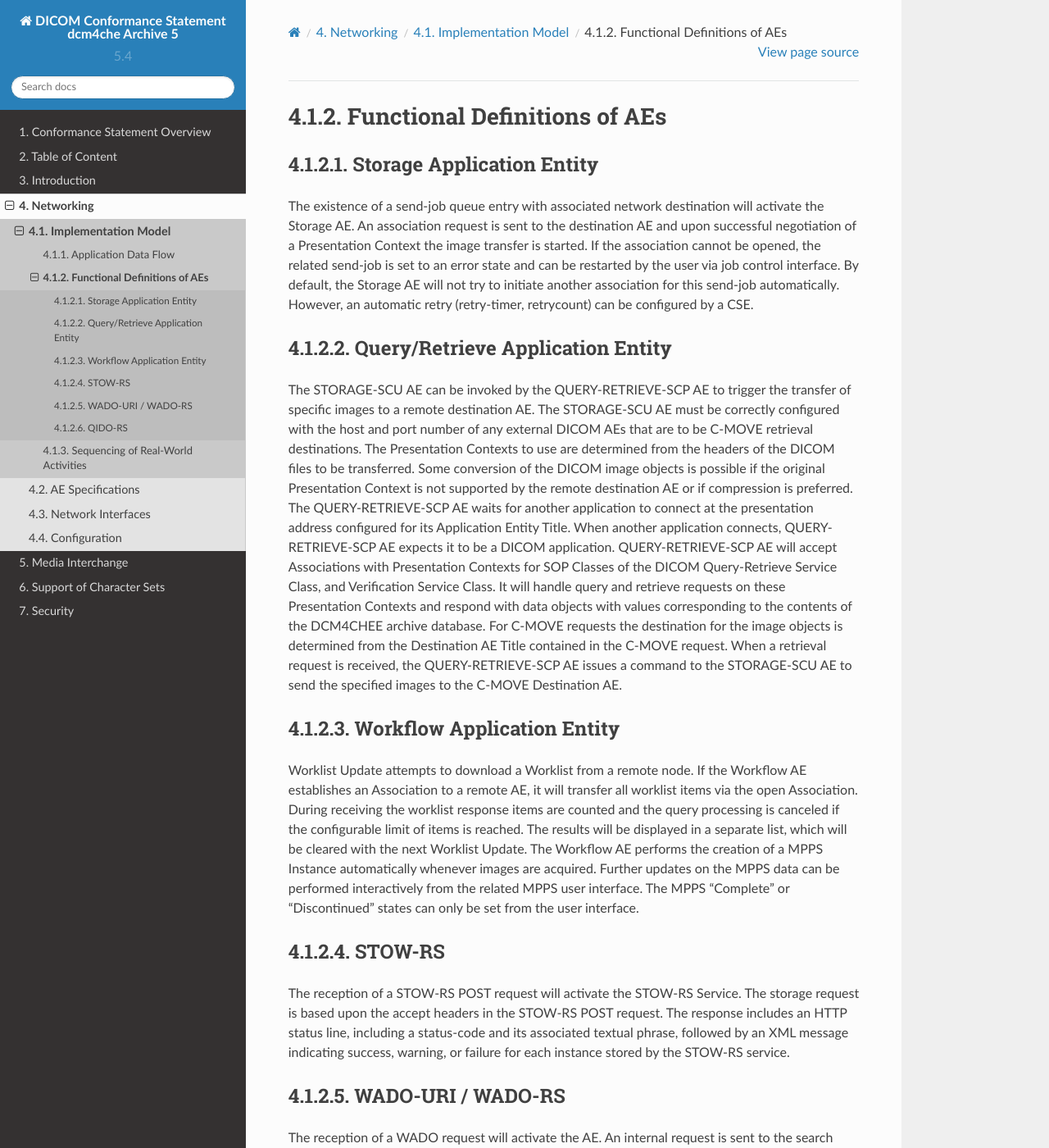
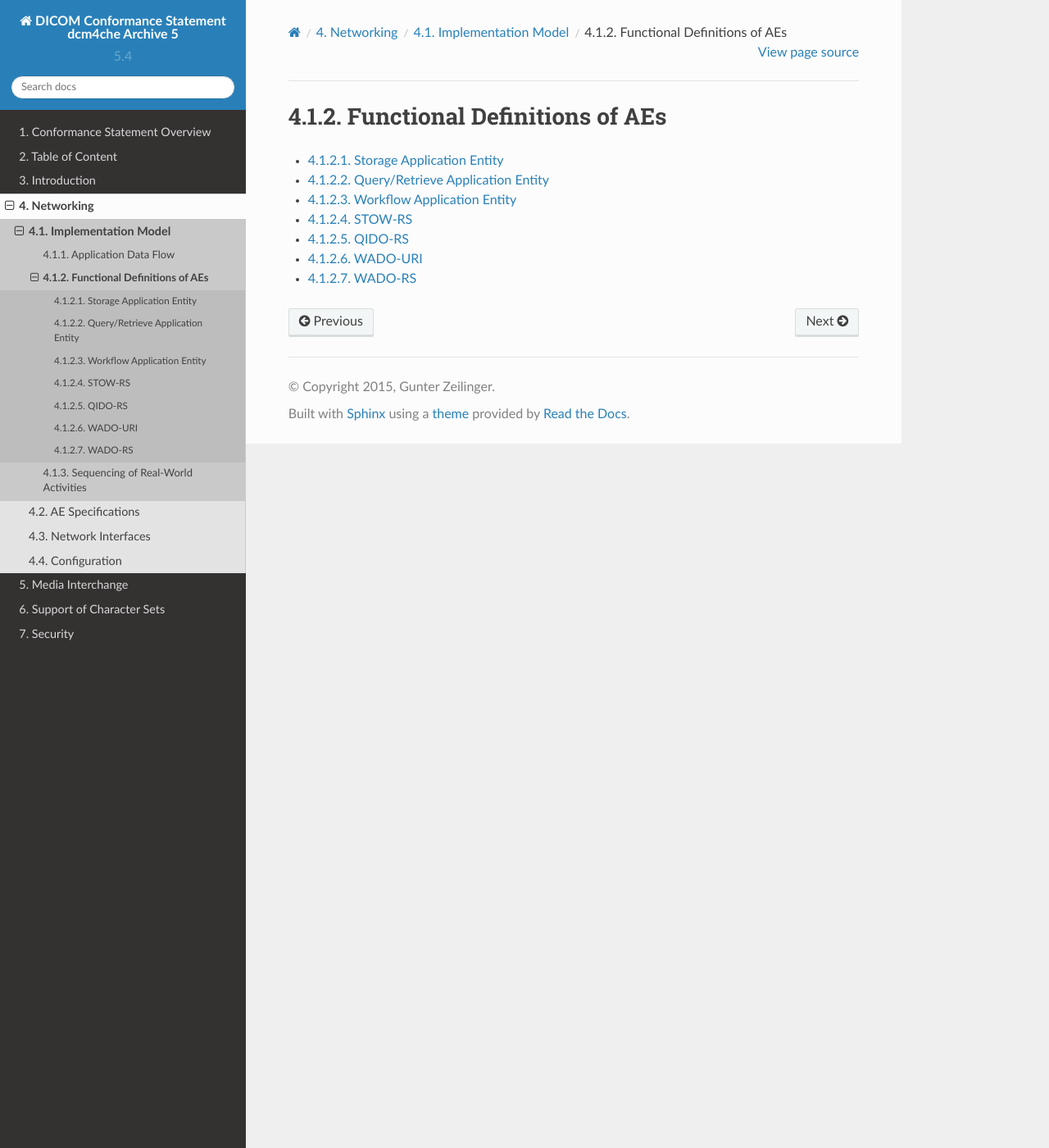
Before and after one commit to dcm4che/dcm4chee-arc-cs, a Sphinx documentation site: the page built from docs/networking/model/fktdefs.rst, in a window 1280 px wide and 1400 px high. Shown: the whole window at 82% size. Built offline with Sphinx 7.4.7 and the Read the Docs theme 2.0.0, drawn with Linux system fonts in a browser that asks for light colours; some of the changed text lies outside the part shown.

Commit message:
restructure functional definitions

```diff
--- a/docs/networking/model/fktdefs.rst
+++ b/docs/networking/model/fktdefs.rst
@@ -1,46 +1,11 @@
 Functional Definitions of AEs
 ^^^^^^^^^^^^^^^^^^^^^^^^^^^^^
+.. toctree::
 
-.. _storage:
-
-Storage Application Entity
-""""""""""""""""""""""""""
-
-The existence of a send-job queue entry with associated network destination will activate the Storage AE. An association request is sent to the destination AE and upon successful negotiation of a Presentation Context the image transfer is started. If the association cannot be opened, the related send-job is set to an error state and can be restarted by the user via job control interface. By default, the Storage AE will not try to initiate another association for this send-job automatically. However, an automatic retry (retry-timer, retry­count) can be configured by a CSE.
-
-.. _query-retrieve:
-
-Query/Retrieve Application Entity
-"""""""""""""""""""""""""""""""""
-
-The STORAGE-SCU AE can be invoked by the QUERY-RETRIEVE-SCP AE to trigger the transfer of specific images to a remote destination AE. The STORAGE-SCU AE must be correctly configured with the host and port number of any external DICOM AEs that are to be C-MOVE retrieval destinations. The Presentation Contexts to use are determined from the headers of the DICOM files to be transferred. Some conversion of the DICOM image objects is possible if the original Presentation Context is not supported by the remote destination AE or if compression is preferred.
-The QUERY-RETRIEVE-SCP AE waits for another application to connect at the presentation address configured for its Application Entity Title. When another application connects, QUERY-RETRIEVE-SCP AE expects it to be a DICOM application. QUERY-RETRIEVE-SCP AE will accept Associations with Presentation Contexts for SOP Classes of the DICOM Query-Retrieve Service Class, and Verification Service Class. It will handle query and retrieve requests on these Presentation Contexts and respond with data objects with values corresponding to the contents of the DCM4CHEE archive database. For C-MOVE requests the destination for the image objects is determined from the Destination AE Title contained in the C-MOVE request. When a retrieval request is received, the QUERY-RETRIEVE-SCP AE issues a command to the STORAGE-SCU AE to send the specified images to the C-MOVE Destination AE.
-
-.. _workflow:
-
-Workflow Application Entity
-"""""""""""""""""""""""""""
-
-Worklist Update attempts to download a Worklist from a remote node. If the Workflow AE establishes an Association to a remote AE, it will transfer all worklist items via the open Association. During receiving the worklist response items are counted and the query processing is canceled if the configurable limit of items is reached. The results will be displayed in a separate list, which will be cleared with the next Worklist Update.
-The Workflow AE performs the creation of a MPPS Instance automatically whenever images are acquired. Further updates on the MPPS data can be performed interactively from the related MPPS user interface. The MPPS "Complete" or "Discontinued" states can only be set from the user interface.
-
-.. _stow-rs:
-
-STOW-RS
-"""""""
-
-The reception of a STOW-RS POST request will activate the STOW-RS Service. The storage request is based upon the accept headers in the STOW-RS POST request. The response includes an HTTP status line, including a status-code and its associated textual phrase, followed by an XML message indicating success, warning, or failure for each instance stored by the STOW-RS service.
-
-.. _wado-uri-wado-rs:
-
-WADO-URI / WADO-RS
-""""""""""""""""""
-
-The reception of a WADO request will activate the AE. An internal request is sent to the search capabilities of the DCM4CHEE-WADO-SERVICE. This request is based upon the request parameters or the URL resource end point from the WADO request. The response is a list of all SOP instances stored on the DCM4CHEE-PACS-ARCHIVE that match the request parameters. If there are no matching instances, the AE will indicate this in the WADO response. For all matching instances, the AE will utilize the internal image transfer request to obtain a copy of each instance. If the request was for retrieval of instances, these instances will be returned. If the request was for retrieval of rendered instances, then the AE will render each instance and return the rendered results.
-
-.. _qido-rs:
-
-QIDO-RS
-"""""""
-
-The reception of a QIDO-RS GET request will activate the QIDO-RS Provider. An internal query request is sent to the search capabilities of the associated PACS or Vendor Neutral Archive (VNA). The search result is based upon the URL of the QIDO-RS GET request. The response is a status code indicating the success, warning, or failure of the search along with any matching results stored in the Remote PACS or VNA.
+   fktdefs/storage
+   fktdefs/query-retrieve
+   fktdefs/workflow
+   fktdefs/stow-rs
+   fktdefs/qido-rs
+   fktdefs/wado-uri
+   fktdefs/wado-rs
--- /dev/null
+++ b/docs/networking/model/fktdefs/qido-rs.rst
@@ -0,0 +1,4 @@
+QIDO-RS
+"""""""
+
+The reception of a QIDO-RS GET request will activate the QIDO-RS Provider. An internal query request is sent to the search capabilities of the associated PACS or Vendor Neutral Archive (VNA). The search result is based upon the URL of the QIDO-RS GET request. The response is a status code indicating the success, warning, or failure of the search along with any matching results stored in the Remote PACS or VNA.
--- /dev/null
+++ b/docs/networking/model/fktdefs/query-retrieve.rst
@@ -0,0 +1,5 @@
+Query/Retrieve Application Entity
+"""""""""""""""""""""""""""""""""
+
+The STORAGE-SCU AE can be invoked by the QUERY-RETRIEVE-SCP AE to trigger the transfer of specific images to a remote destination AE. The STORAGE-SCU AE must be correctly configured with the host and port number of any external DICOM AEs that are to be C-MOVE retrieval destinations. The Presentation Contexts to use are determined from the headers of the DICOM files to be transferred. Some conversion of the DICOM image objects is possible if the original Presentation Context is not supported by the remote destination AE or if compression is preferred.
+The QUERY-RETRIEVE-SCP AE waits for another application to connect at the presentation address configured for its Application Entity Title. When another application connects, QUERY-RETRIEVE-SCP AE expects it to be a DICOM application. QUERY-RETRIEVE-SCP AE will accept Associations with Presentation Contexts for SOP Classes of the DICOM Query-Retrieve Service Class, and Verification Service Class. It will handle query and retrieve requests on these Presentation Contexts and respond with data objects with values corresponding to the contents of the DCM4CHEE archive database. For C-MOVE requests the destination for the image objects is determined from the Destination AE Title contained in the C-MOVE request. When a retrieval request is received, the QUERY-RETRIEVE-SCP AE issues a command to the STORAGE-SCU AE to send the specified images to the C-MOVE Destination AE.
--- /dev/null
+++ b/docs/networking/model/fktdefs/storage.rst
@@ -0,0 +1,4 @@
+Storage Application Entity
+""""""""""""""""""""""""""
+
+The existence of a send-job queue entry with associated network destination will activate the Storage AE. An association request is sent to the destination AE and upon successful negotiation of a Presentation Context the image transfer is started. If the association cannot be opened, the related send-job is set to an error state and can be restarted by the user via job control interface. By default, the Storage AE will not try to initiate another association for this send-job automatically. However, an automatic retry (retry-timer, retry­count) can be configured by a CSE.
--- /dev/null
+++ b/docs/networking/model/fktdefs/stow-rs.rst
@@ -0,0 +1,4 @@
+STOW-RS
+"""""""
+
+The reception of a STOW-RS POST request will activate the STOW-RS Service. The storage request is based upon the accept headers in the STOW-RS POST request. The response includes an HTTP status line, including a status-code and its associated textual phrase, followed by an XML message indicating success, warning, or failure for each instance stored by the STOW-RS service.
--- /dev/null
+++ b/docs/networking/model/fktdefs/wado-rs.rst
@@ -0,0 +1,4 @@
+WADO-RS
+"""""""
+
+The reception of a WADO request will activate the AE. An internal request is sent to the search capabilities of the DCM4CHEE-WADO-SERVICE. This request is based upon the request parameters or the URL resource end point from the WADO request. The response is a list of all SOP instances stored on the DCM4CHEE-PACS-ARCHIVE that match the request parameters. If there are no matching instances, the AE will indicate this in the WADO response. For all matching instances, the AE will utilize the internal image transfer request to obtain a copy of each instance. If the request was for retrieval of instances, these instances will be returned. If the request was for retrieval of rendered instances, then the AE will render each instance and return the rendered results.
--- /dev/null
+++ b/docs/networking/model/fktdefs/wado-uri.rst
@@ -0,0 +1,4 @@
+WADO-URI
+""""""""
+
+The reception of a WADO request will activate the AE. An internal request is sent to the search capabilities of the DCM4CHEE-WADO-SERVICE. This request is based upon the request parameters or the URL resource end point from the WADO request. The response is a list of all SOP instances stored on the DCM4CHEE-PACS-ARCHIVE that match the request parameters. If there are no matching instances, the AE will indicate this in the WADO response. For all matching instances, the AE will utilize the internal image transfer request to obtain a copy of each instance. If the request was for retrieval of instances, these instances will be returned. If the request was for retrieval of rendered instances, then the AE will render each instance and return the rendered results.
--- /dev/null
+++ b/docs/networking/model/fktdefs/workflow.rst
@@ -0,0 +1,5 @@
+Workflow Application Entity
+"""""""""""""""""""""""""""
+
+Worklist Update attempts to download a Worklist from a remote node. If the Workflow AE establishes an Association to a remote AE, it will transfer all worklist items via the open Association. During receiving the worklist response items are counted and the query processing is canceled if the configurable limit of items is reached. The results will be displayed in a separate list, which will be cleared with the next Worklist Update.
+The Workflow AE performs the creation of a MPPS Instance automatically whenever images are acquired. Further updates on the MPPS data can be performed interactively from the related MPPS user interface. The MPPS "Complete" or "Discontinued" states can only be set from the user interface.
--- a/docs/networking/specs.rst
+++ b/docs/networking/specs.rst
@@ -7,6 +7,6 @@
    specs/query-retrieve/query-retrieve
    specs/workflow/workflow
    specs/stow-rs/stow-rs
+   specs/qido-rs/qido-rs
    specs/wado-uri/wado-uri
    specs/wado-rs/wado-rs
-   specs/qido-rs/qido-rs
```
Also changed, not shown: docs/networking/model/dataflow.rst (+23 -8 lines), docs/toc.rst (+14 -14 lines), docs/networking/model/components.svg (added), docs/networking/model/docker-deployment.svg (added), docs/networking/model/multihost-deployment.svg (added).
